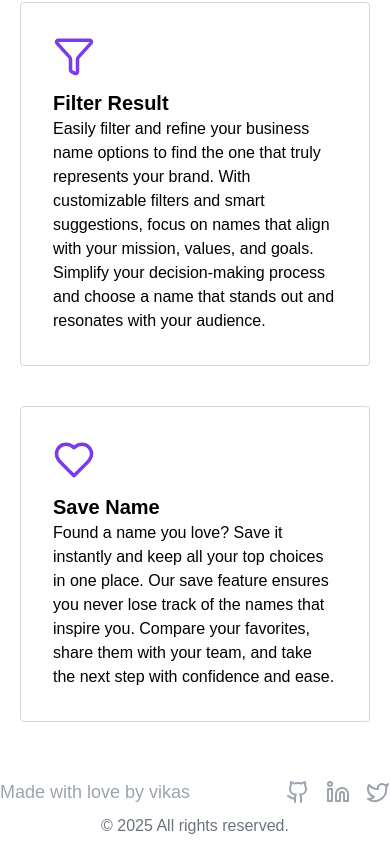
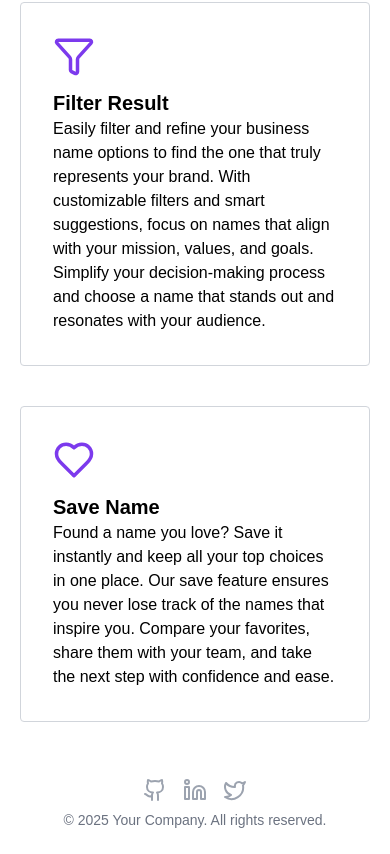
Before and after one commit to viki-777/ideaInk, a Next.js app: page / in a window 390 px wide. Shown: the part 938-1792 px from the top of the page. Built offline with nearby package versions, Linux system fonts and the light colour scheme; a web font is replaced by a local one.

Commit message:
make responsive

```diff
--- a/app/page.jsx
+++ b/app/page.jsx
@@ -46,8 +46,11 @@ export default function Home() {
         </div>
       </div>
 
+    <div>
+      <Footer />
     </div>
-    <Footer />
+    </div>
+
     </div>
   );
 }
--- a/components/Footer.jsx
+++ b/components/Footer.jsx
@@ -1,22 +1,48 @@
 import Link from 'next/link';
 import { Github, Linkedin, Twitter } from 'lucide-react';
 
-export default function Footer() {
-  const currentYear = new Date().getFullYear();
+// export default function Footer() {
+//   const currentYear = new Date().getFullYear();
 
+//   return (
+//     <footer className="text-black py-4 bg-slate-400 p-6">
+//       <div className="container mx-auto flex  items-center">
+//         <div className="">
+//           <p className="text-gray-400 text-lg">© {currentYear} All rights reserved.</p>
+//         </div>
+
+//         <div className="">
+//           <div className="flex space-x-4">
+//             <a href="https://github.com/viki-777" target="_blank" rel="noopener noreferrer" className="hover:text-violet-500">
+//               <Github className="text-gray-400" size={24} />
+//             </a>
+//             <a href="https://linkedin.com" target="_blank" rel="noopener noreferrer" className="hover:text-violet-500">
+//               <Linkedin className="text-gray-400" size={24} />
+//             </a>
+//             <a href="https://twitter.com" target="_blank" rel="noopener noreferrer" className="hover:text-violet-500">
+//               <Twitter className="text-gray-400" size={24} />
+//             </a>
+//           </div>
+//         </div>
+//       </div>
+
+
+//     </footer>
+//   );
+// }
+
+
+
+const Footer = () => {
   return (
-    <footer className="text-black py-4">
-      <div className="container mx-auto flex justify-between items-center">
-        <div className="text-left">
-          <p className="text-gray-400 text-lg">Made with love by vikas</p>
-        </div>
-
-        <div className="text-right">
-          <div className="flex space-x-4">
-            <a href="https://github.com/viki-777" target="_blank" rel="noopener noreferrer" className="hover:text-violet-500">
+    <footer className="text-gray-500 py-4 mt-5">
+      <div className="container mx-auto flex flex-col items-center space-y-2">
+        <div className="flex space-x-4">
+                   <div className="flex space-x-4">
+             <a href="https://github.com/viki-777" target="_blank" rel="noopener noreferrer" className="hover:text-violet-500">
               <Github className="text-gray-400" size={24} />
             </a>
-            <a href="https://linkedin.com" target="_blank" rel="noopener noreferrer" className="hover:text-violet-500">
+             <a href="https://linkedin.com" target="_blank" rel="noopener noreferrer" className="hover:text-violet-500">
               <Linkedin className="text-gray-400" size={24} />
             </a>
             <a href="https://twitter.com" target="_blank" rel="noopener noreferrer" className="hover:text-violet-500">
@@ -24,11 +50,10 @@ export default function Footer() {
             </a>
           </div>
         </div>
-      </div>
-
-      <div className="text-center text-gray-500 mt-2">
-        © {currentYear} All rights reserved.
+        <p className="text-sm">&copy; {new Date().getFullYear()} Your Company. All rights reserved.</p>
       </div>
     </footer>
   );
-}
+};
+
+export default Footer;
```
